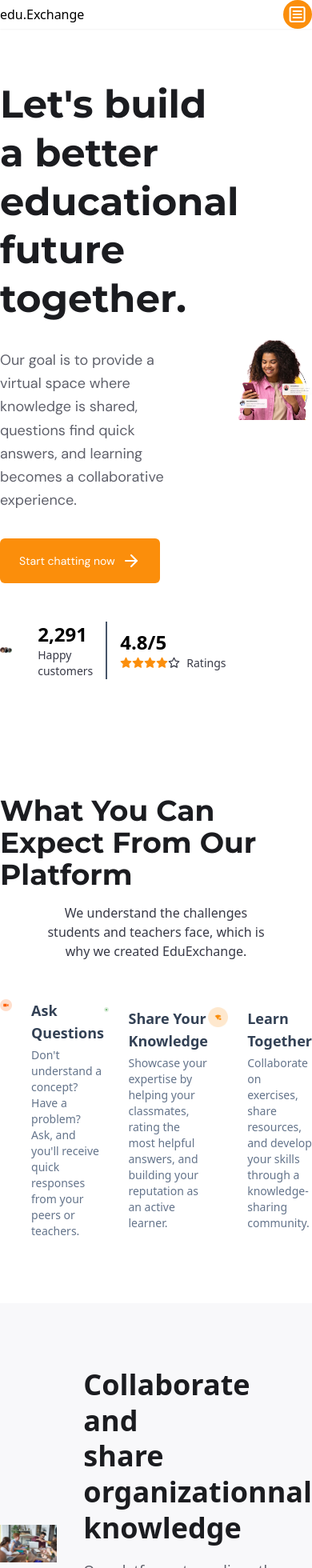
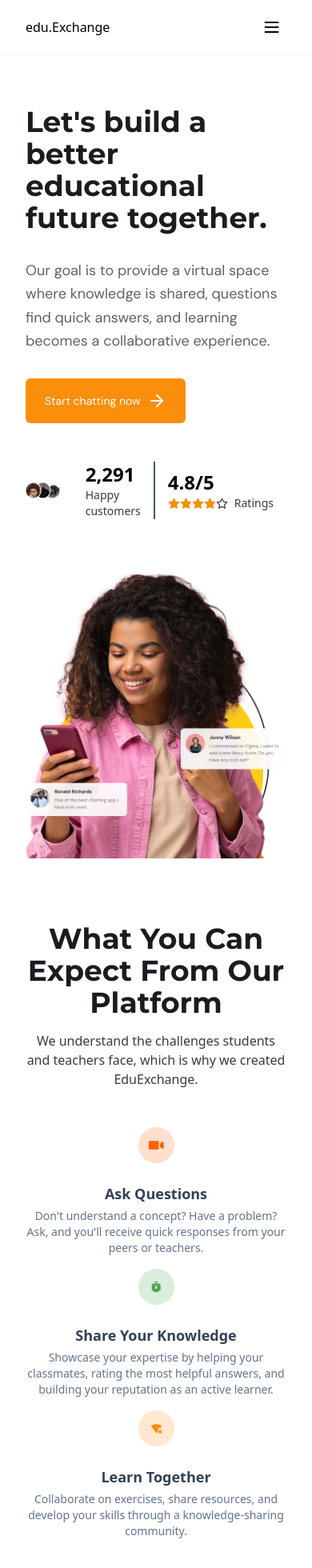
Before and after one commit to manelHln/edu-exchange, a Next.js app in the folder eduExchange/front-side/: page / in a window 390 px wide. Shown: the top 1960 px of the page at 80% size. Built offline with nearby package versions, Linux system fonts and the light colour scheme.

Commit message:
Made the landing page responsive

```diff
--- a/eduExchange/front-side/src/components/Banner.jsx
+++ b/eduExchange/front-side/src/components/Banner.jsx
@@ -7,15 +7,15 @@
 
 const Banner = () => {
   return (
-    <div className="flex">
+    <div className="flex flex-col md:flex-row">
       <div className="flex flex-col flex-1 gap-8 justify-center py-16">
         <h2
-          className={`text-5xl leading-[3.8rem] font-bold text-black-primary ${montserrat.className}`}
+          className={`text-4xl sm:text-5xl sm:leading-[3.8rem] font-bold text-black-primary ${montserrat.className}`}
         >
-          Let's build a better <br /> educational future <br /> together.
+          Let's build a better educational future together.
         </h2>
         <p
-          className={`w-[80%] leading-relaxed text-light-primary text-lg opacity-80 ${dm_sans.className}`}
+          className={`sm:w-[80%] leading-relaxed text-light-primary text-lg opacity-80 ${dm_sans.className}`}
         >
           Our goal is to provide a virtual space where knowledge is shared,
           questions find quick answers, and learning becomes a collaborative
@@ -52,7 +52,7 @@
           </div>
         </div>
       </div>
-      <div className="flex flex-1 items-center">
+      <div className="flex flex-1 items-center w-full">
         <Image src={bannerImg} width="100%" height="100%" alt="hero image" />
       </div>
     </div>
--- a/eduExchange/front-side/src/components/Cta.jsx
+++ b/eduExchange/front-side/src/components/Cta.jsx
@@ -3,8 +3,8 @@
 
 const Cta = () => {
   return (
-    <div className="flex flex-col justify-center items-center gap-8 py-20">
-      <p className="text-5xl leading-[3.8rem] font-bold text-black-primary text-center w-[70%]">
+    <div className="flex flex-col justify-center items-center gap-8 py-16 sm:py-20">
+      <p className="text-4xl sm:text-5xl leading-[3rem] sm:leading-[3.8rem] font-bold text-black-primary text-center sm:w-[70%]">
         Join EduExchange Today and Be Part of the Learning Revolution!
       </p>
       <Button
--- a/eduExchange/front-side/src/components/FeatureCard.jsx
+++ b/eduExchange/front-side/src/components/FeatureCard.jsx
@@ -1,18 +1,18 @@
-import React from 'react'
-import Image from 'next/image'
+import React from "react";
+import Image from "next/image";
 
-const FeatureCard = ({icon, title, description}) => {
+const FeatureCard = ({ icon, title, description }) => {
   return (
-    <div className='flex gap-6 w-1/3'>
-        <div>
-            <Image width={45} height={45} src={icon} alt='icon' />
-        </div>
-        <div className='flex flex-col gap-1 w-[80%]'>
-            <h4 className="text-slate-700 font-semibold text-lg">{title}</h4>
-            <p className="text-slate-500 text-sm">{description}</p>
-        </div>
+    <div className="flex flex-col sm:flex-row justify-center items-center gap-6 flex-1 min-w-[300px] max-w-[400px]">
+      <div>
+        <Image width={45} height={45} src={icon} alt="icon" />
+      </div>
+      <div className="flex flex-col gap-1 sm:w-[80%]">
+        <h4 className="text-slate-700 font-semibold text-lg">{title}</h4>
+        <p className="text-slate-500 text-sm">{description}</p>
+      </div>
     </div>
-  )
-}
+  );
+};
 
-export default FeatureCard
+export default FeatureCard;
--- a/eduExchange/front-side/src/components/Features.jsx
+++ b/eduExchange/front-side/src/components/Features.jsx
@@ -23,20 +23,20 @@
 
 const Features = () => {
   return (
-    <div className="py-20 flex flex-col justify-center items-center gap-12">
+    <div className="py-20 flex flex-col justify-center items-center gap-12 text-center sm:text-left">
       <div className="flex flex-col flex-1 items-center justify-center gap-4">
         <h2
           className={`text-4xl font-bold text-black-primary capitalize ${montserrat.className}`}
         >
           what you can expect from our platform
         </h2>
-        <p className="w-[70%] text-md text-light-primary text-center">
+        <p className="sm:w-[70%] text-md text-light-primary text-center">
           We understand the challenges students and teachers face, which is why
           we created EduExchange.
         </p>
       </div>
 
-      <div className="flex justify-between items-center flex-wrap">
+      <div className="flex justify-between items-center flex-wrap gap-4">
         {features.map((e, i) => (
           <FeatureCard
             key={`${e.title.split(" ")[0]}-${i}`}
--- a/eduExchange/front-side/src/components/LandingPageFooter.jsx
+++ b/eduExchange/front-side/src/components/LandingPageFooter.jsx
@@ -4,8 +4,8 @@
 
 const LandingPageFooter = () => {
   return (
-    <div className="hidden sm:flex sm:flex-col sm:px-40">
-      <div className="flex flex-1 justify-between items-center py-4">
+    <div className="flex sm:px-40 px-16">
+      <div className="flex flex-col sm:flex-row gap-4 flex-1 justify-between items-center py-4">
         <div>edu.Exchange</div>
         <p className="text-light-primary text-sm font-light">
           © Copyright 2023 All Rights Reserved
--- a/eduExchange/front-side/src/components/LandingPageNavbar.jsx
+++ b/eduExchange/front-side/src/components/LandingPageNavbar.jsx
@@ -2,13 +2,14 @@
 import React, { useState } from "react";
 import Button from "./Button";
 import Link from "next/link";
-import { MenuSquare } from "lucide-react";
+import { MenuIcon } from "lucide-react";
 import { XIcon } from "lucide-react";
+import { motion } from "framer-motion";
 
 const LandingPageNavbar = () => {
   const [toggleMobileNav, setToggleMobileNav] = useState(false);
   return (
-    <div className="sticky top-0 flex justify-between items-center sm:py-4 sm:px-40 shadow-sm bg-white w-full z-10">
+    <div className="sticky top-0 flex justify-between items-center px-8 py-4 sm:px-40 shadow-sm bg-white w-full z-10">
       <div>edu.Exchange</div>
       <ul className="hidden sm:flex items-center gap-8 text-sm">
         {["Demos", "About", "Blog", "Pages"].map((e, i) => (
@@ -29,14 +30,21 @@
         />
       </div>
 
-      <div className="flex sm:hidden justify-center items-center bg-custom-orange w-9 h-9 rounded-[50%] relative">
-        <MenuSquare
-          className="cursor-pointer text-white w-[70%] height-[70%]"
+      <div className="flex sm:hidden justify-center items-center w-9 h-9 rounded-[50%] relative">
+        <MenuIcon
+          className="cursor-pointer text-black w-[70%] height-[70%]"
           onClick={() => setToggleMobileNav(true)}
         />
         {toggleMobileNav && (
-          <div className="fixed bg-custom-orange top-0 bottom-0 right-0 z-10 p-4 w-4/5 h-screen flex flex-col justify-end items-end shadow-sm">
-            <XIcon className="cursor-pointer w-9 h-9 text-white my-2 mx-4" onClick={() => setToggleMobileNav(false)} />
+          <motion.div
+            whileInView={{ x: [300, 0] }}
+            transition={{ duration: 0.85, ease: "easeOut" }}
+            className="fixed bg-slate-100 top-0 bottom-0 right-0 z-20 p-4 w-4/5 h-screen flex flex-col justify-end items-end shadow-sm"
+          >
+            <XIcon
+              className="cursor-pointer w-9 h-9 my-2 mx-4"
+              onClick={() => setToggleMobileNav(false)}
+            />
             <ul className="flex sm:hidden flex-col justify-start items-start w-full h-full gap-2 text-sm">
               {["Demos", "About", "Blog", "Pages"].map((e, i) => (
                 <li key={`${e}-${i}`}>
@@ -44,7 +52,7 @@
                 </li>
               ))}
             </ul>
-          </div>
+          </motion.div>
         )}
       </div>
     </div>
--- a/eduExchange/front-side/src/components/SectionContainer.jsx
+++ b/eduExchange/front-side/src/components/SectionContainer.jsx
@@ -2,6 +2,7 @@
 import Image from "next/image";
 import Button from "./Button";
 import Counter from "./Counter";
+import { motion } from "framer-motion"
 
 const SectionContainer = ({
   title,
@@ -13,12 +14,16 @@
 }) => {
   return (
     <div className={`flex justify-center items-center py-20`}>
-      <div
-        className={`flex justify-center items-center gap-4 ${
+      <motion.div
+        className={`flex flex-col sm:flex-row justify-center items-center gap-4 opacity-0 ${
           reversed && "flex-row-reverse"
         }`}
+        whileInView={{ opacity: [0, 1] }}
+        transition={{ duration: 0.5 }}
       >
-        <div className={`flex flex-1 w-full ${reversed ? "justify-end" : null}`}>
+        <div
+          className={`flex flex-1 w-full ${reversed ? "justify-end" : null}`}
+        >
           <div className="flex flex-col gap-4">
             <h2
               className="text-4xl font-bold leading-[2.8rem] text-black-primary"
@@ -49,12 +54,16 @@
             </div>
           </div>
         </div>
-        <div className={`flex items-center flex-1 w-full ${reversed ? "justify-start" : "justify-end"}`}>
-          <div className="w-[80%]">
+        <div
+          className={`flex items-center flex-1 w-full ${
+            reversed ? "justify-start" : "justify-end"
+          }`}
+        >
+          <div className="sm:w-[80%]">
             <Image src={mockupImg} width="100%" height="100%" alt={mockupImg} />
           </div>
         </div>
-      </div>
+      </motion.div>
     </div>
   );
 };
--- a/eduExchange/front-side/src/pages/index.js
+++ b/eduExchange/front-side/src/pages/index.js
@@ -29,15 +29,15 @@
     <div>
       <LandingPageNavbar />
       <main>
-        <div className="sm:px-40">
+        <div className="sm:px-40 px-8">
           <Banner />
         </div>
 
-        <div className="sm:px-40">
+        <div className="sm:px-40 px-8">
           <Features />
         </div>
 
-        <div className="sm:px-40 bg-bg-light">
+        <div className="sm:px-40 px-8 bg-bg-light">
           <SectionContainer
             title="Collaborate and <br /> share organizationnal knowledge"
             description="Our platform streamlines the exchange of knowledge, fostering innovation, and enhancing productivity across your organization."
@@ -46,7 +46,7 @@
           />
         </div>
 
-        <div className="sm:px-40">
+        <div className="sm:px-40 px-8">
           <SectionContainer
             title="Real-time chatting <br /> between students<br /> and teachers"
             description="Enhance the educational experience with instant communication. Our app enables real-time chatting between teachers and classmates, promoting interactive discussions, quick question-and-answer sessions, and personalized support."
@@ -55,7 +55,7 @@
           />
         </div>
 
-        <div className="sm:px-40 bg-bg-light">
+        <div className="sm:px-40 px-8 bg-bg-light">
           <SectionContainer
             title="Knowledge Exchange and Q&A Forums"
             description="Create custom landing pages with Rareblocks that converts more visitors than any website. With lots of unique blocks easily build a page. There are many variations of passages of available. "
@@ -67,7 +67,7 @@
 
         {/* <Testimonials /> */}
 
-        <div className="sm:px-40 ">
+        <div className="sm:px-40 px-8">
           <Cta />
         </div>
       </main>
```
